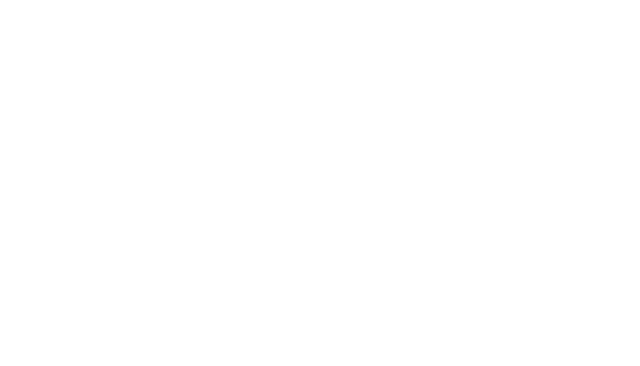
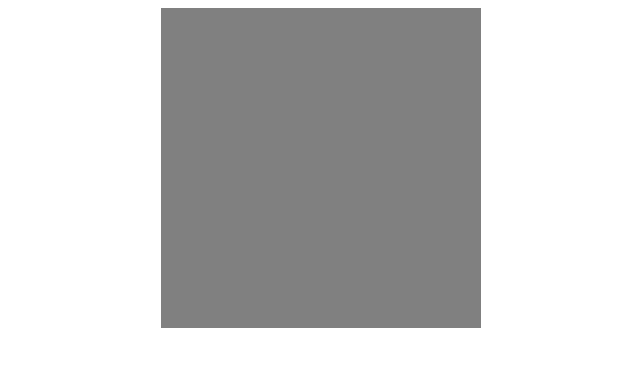
Before and after one commit to ChasingSingularity/etch-a-sketch, a plain HTML site: page index.html in a window 1280 px wide. Shown: the whole page, without its empty margins (319-959 px from the left). Drawn offline with Linux system fonts and the light colour scheme.

Commit message:
Change color of div after mouseenter

```diff
--- a/script.js
+++ b/script.js
@@ -1,7 +1,15 @@
-const wrapper = document.querySelector('div.container');
-let i=1;
+const container = document.querySelector('.container');
+
+let i = 0;
 while (i < 256) {
     const div = document.createElement('div');
-    wrapper.append(div);
+    div.setAttribute('class', 'grid')
+    container.append(div);
     i++;
-}
+};
+
+const grid = document.querySelectorAll('.grid');
+grid.forEach((e) => {
+    e.addEventListener('mouseenter',
+        () => { e.classList.add('color') })
+})
--- a/style.css
+++ b/style.css
@@ -1,3 +1,14 @@
-.container{
+.container {
     display: grid;
+    grid-template-columns: repeat(16, 20px);
+    grid-template-rows: repeat(16, 20px);
+    justify-content: center;
 }
+
+.grid {
+    background-color: gray;
+}
+
+.color {
+    background-color: black;
+}
```
